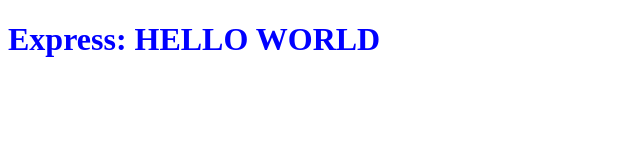
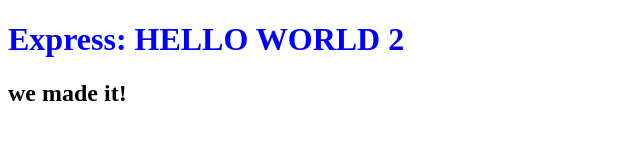
Before and after one commit to lenmorld/CICD-experiments, a website: page index.html in a window 1280 px wide. Shown: the whole page, without its empty margins (0-640 px from the left). Drawn offline with Linux system fonts and the light colour scheme.

Commit message:
documentation

```diff
--- a/index.html
+++ b/index.html
@@ -5,7 +5,10 @@
  </head>
  <body>
      <h1 style="color: blue;">
-        Express: HELLO WORLD
+        Express: HELLO WORLD 2
      </h1>
+     <h2>
+      we made it!
+     </h2>
  </body>
 </html>
```
